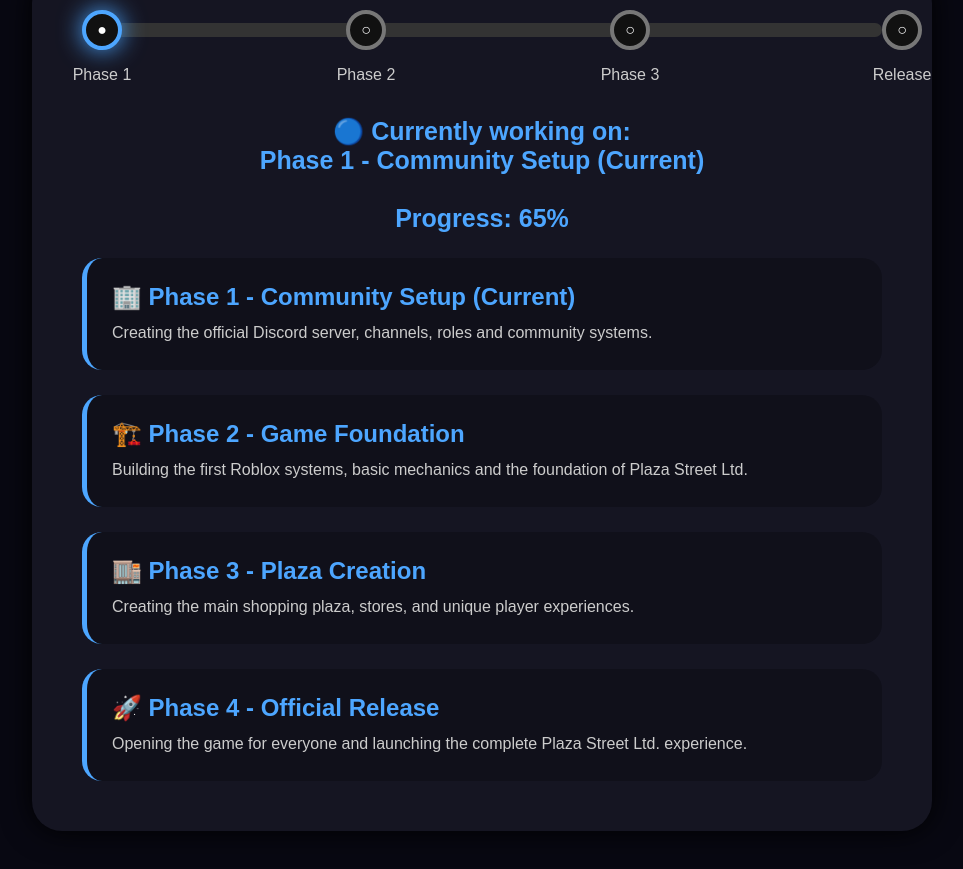
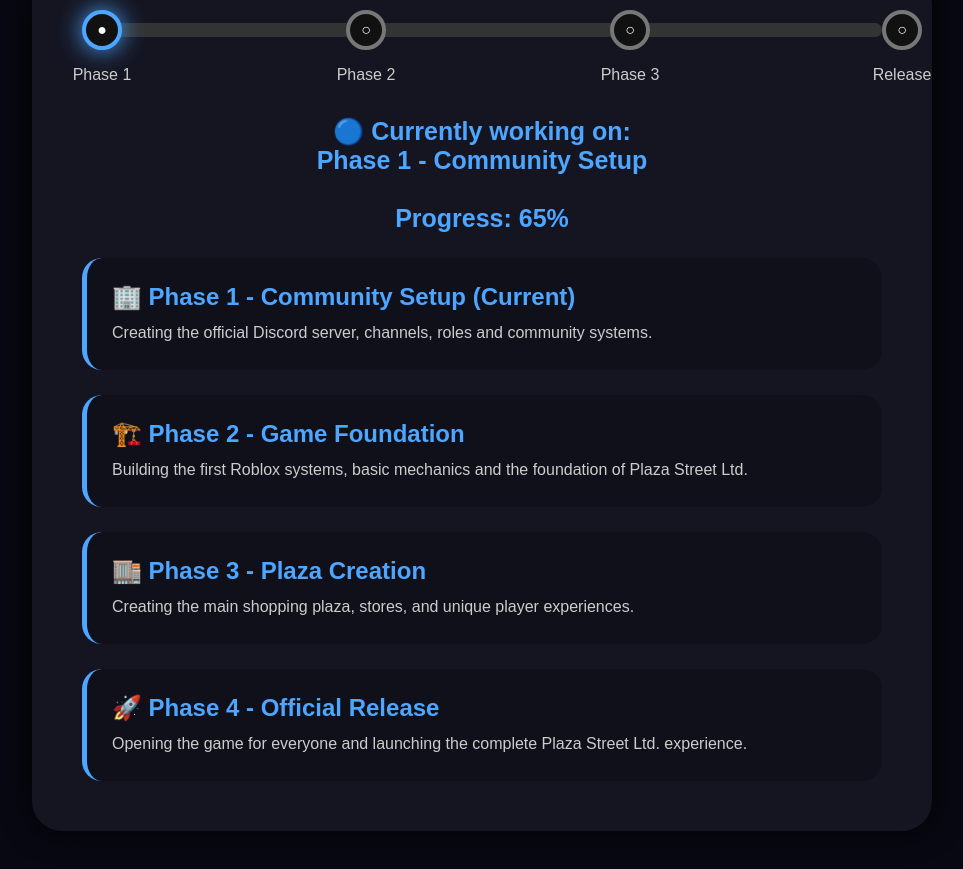
Before and after one commit to ronaiaron1000-svg/Plaza-Street-Ltd., a plain HTML site: page index.html in a window 1280 px wide. Shown: the part 1463-2332 px from the top of the page, without its empty margins (158-1121 px from the left). Drawn offline with Linux system fonts and the light colour scheme.

Commit message:
Update index.html

```diff
--- a/index.html
+++ b/index.html
@@ -501,7 +501,7 @@ The community helps shape the future of Plaza Street Ltd.
 
 🔵 Currently working on:
 <br>
-Phase 1 - Community Setup (Current)
+Phase 1 - Community Setup
 
 <br><br>
 
```
